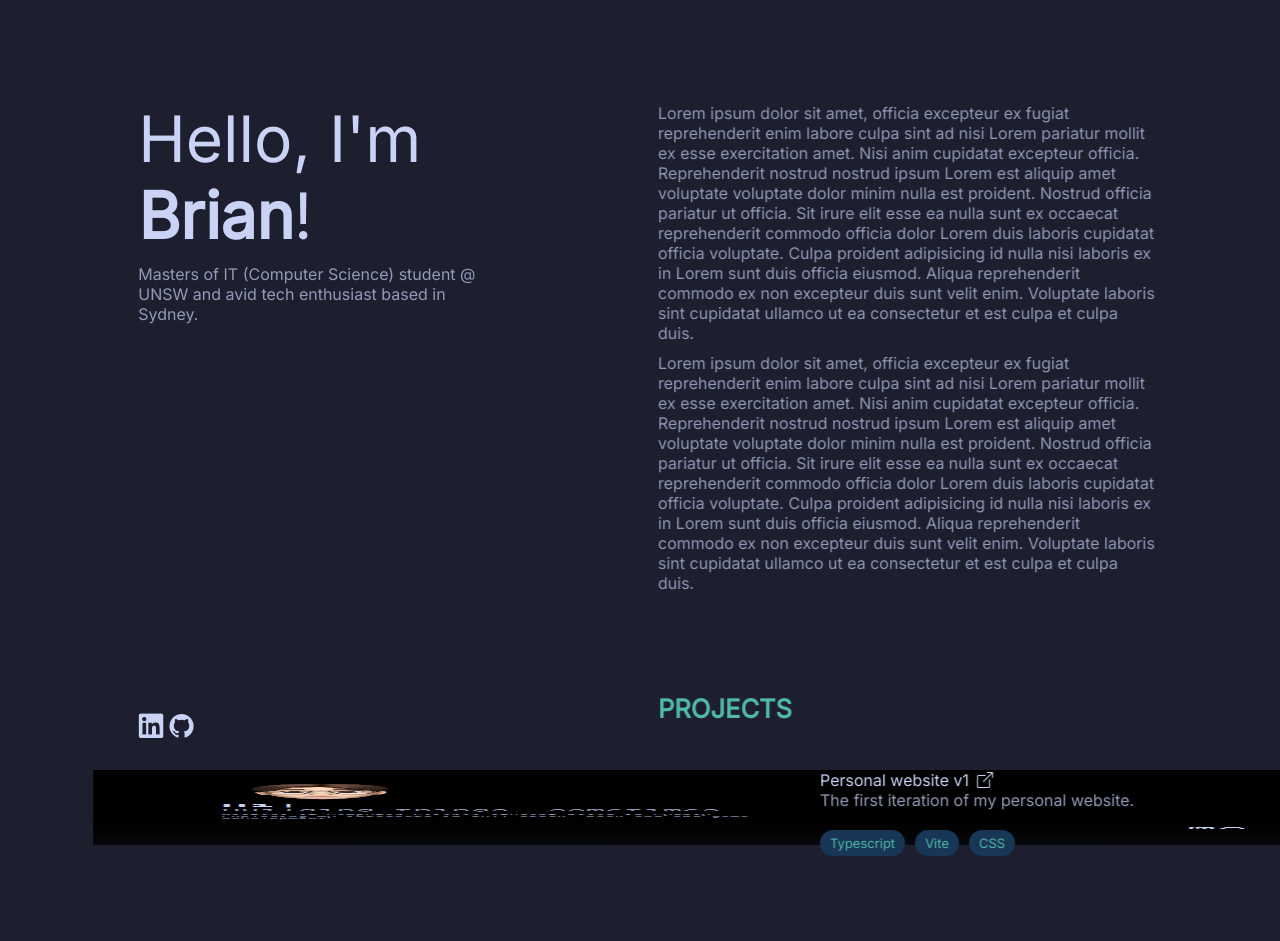
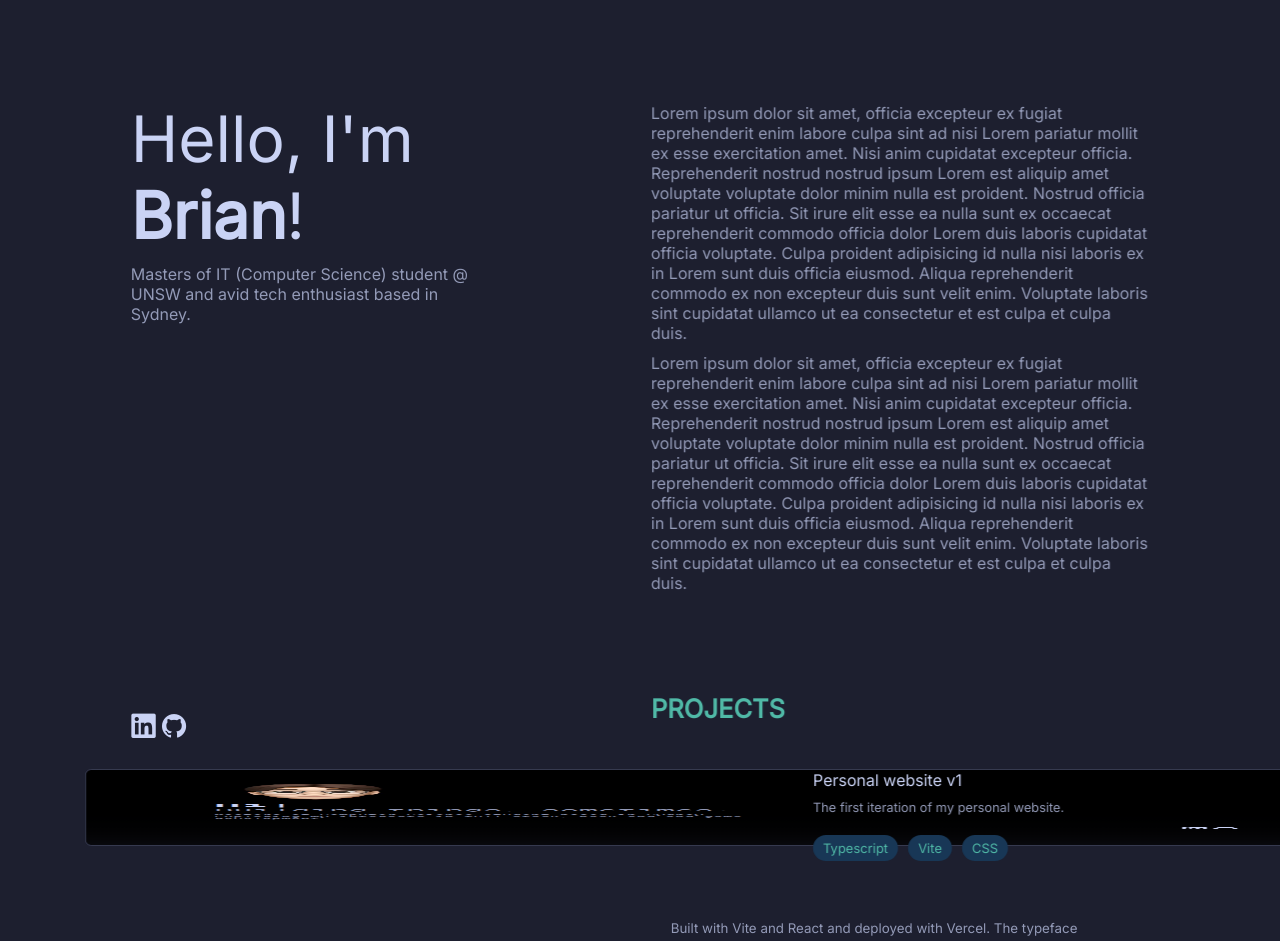
Before and after one commit to brianchunghli/website-v2, a React (Vite) app: page / in a window 1280 px wide. Shown: the top 941 px of the page. Built offline with nearby package versions, Linux system fonts and the light colour scheme.

Commit message:
refactor: updated date card and components to support usage

```diff
--- a/src/components/fancySection.tsx
+++ b/src/components/fancySection.tsx
@@ -4,16 +4,17 @@ import FancyTitle from './fancyTitle'
 interface fancySection {
   name: string;
   desc: string;
+  link?: string;
 }
 
 type FancySectionProps = React.ClassAttributes<HTMLDivElement> &
   React.HTMLAttributes<HTMLDivElement> & React.HTMLProps<HTMLDivElement> & fancySection
 
 
-export default function FancySection({ name, desc, ...props }: FancySectionProps) {
+export default function FancySection({ name, desc, link, ...props }: FancySectionProps) {
   return <div {...props}>
-    <FancyTitle text={name} />
-    <div>
+    <FancyTitle className="title-padding" text={name} display={link ? true : false} />
+    <div className="smaller-text">
       {desc}
     </div>
   </div>
--- a/src/components/fancyTitle.tsx
+++ b/src/components/fancyTitle.tsx
@@ -2,16 +2,18 @@ import React from 'react'
 
 interface fancyTitle {
   text: string;
+  display: boolean;
 }
-
 type FancyTitleProps = React.ClassAttributes<HTMLDivElement> &
   React.HTMLAttributes<HTMLDivElement> & React.HTMLProps<HTMLDivElement> & fancyTitle
 
-export default function FancyTitle({ text, ...props }) {
+export default function FancyTitle({ text, display, ...props }: FancyTitleProps) {
   return <div {...props}>
     <div className="highlight">
       <span>{text}
-        <i class="fancy-title bi bi-box-arrow-up-right"></i>
+        {display &&
+          <i className="fancy-title bi bi-box-arrow-up-right"></i>
+        }
       </span>
     </div>
   </div>
--- a/src/styles/Card.css
+++ b/src/styles/Card.css
@@ -3,9 +3,10 @@
   display: flex;
   justify-content: center;
 
-  min-height: 250px;
   border-radius: 5px;
   column-gap: 12px;
+  padding-bottom: 30px;
+  padding-right: 15px;
 }
 
 .card:hover {
@@ -30,8 +31,12 @@
   padding-left: 10px;
 }
 
-.datecard-body {
-  flex: 75%
+.datecard-body,
+.imagecard-body {
+  flex: 75%;
+  display: flex;
+  flex-direction: column;
+  gap: 20px;
 }
 
 .imagecard-image {
@@ -43,9 +48,7 @@
   max-width: 150px;
 }
 
-.imagecard-body {
-  flex: 75%;
-  display: flex;
-  flex-direction: column;
-  gap: 20px;
+.imagecard-image img {
+  outline: 1px solid #363a4f;
+  border-radius: 5px;
 }
```
Also changed, not shown: src/components/DateCard.tsx (+5 -6 lines).
